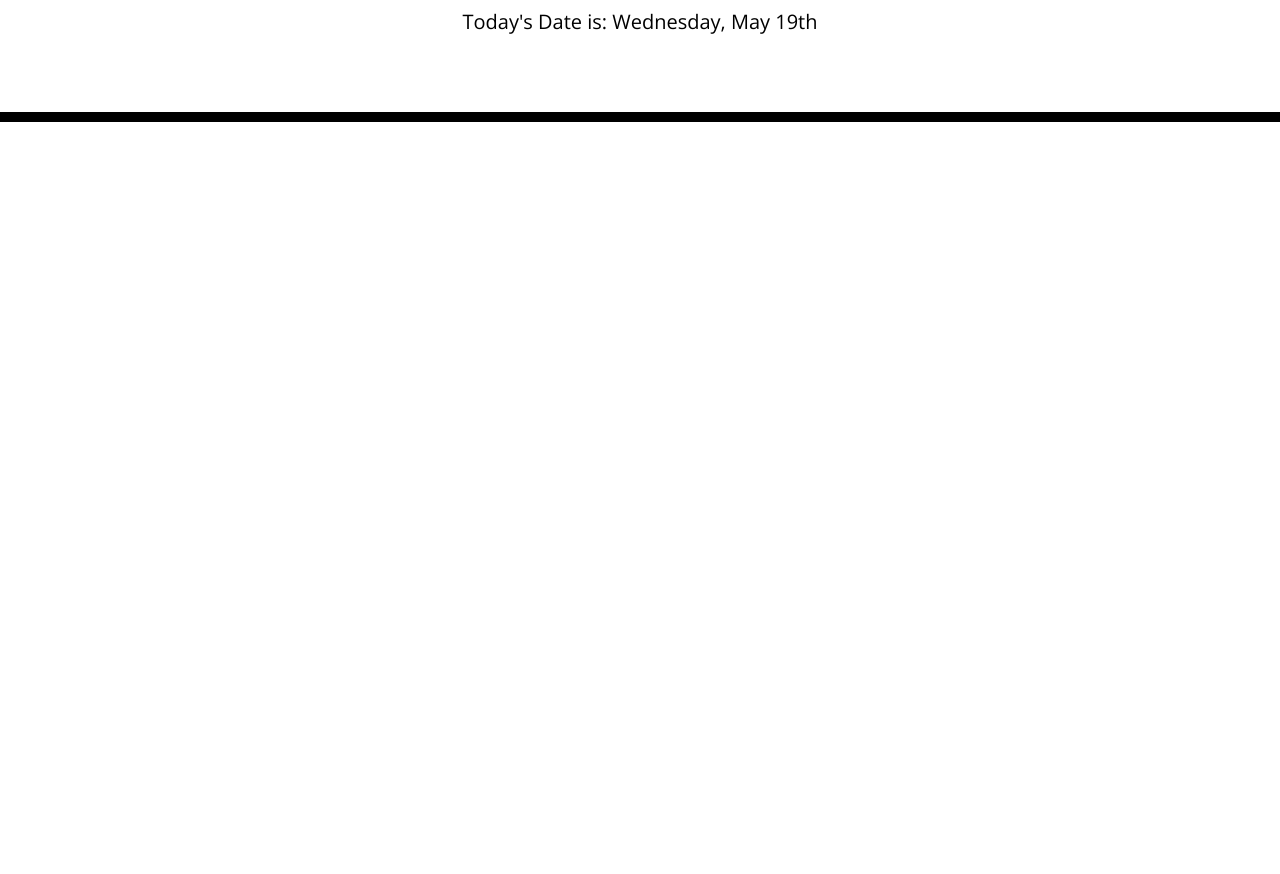
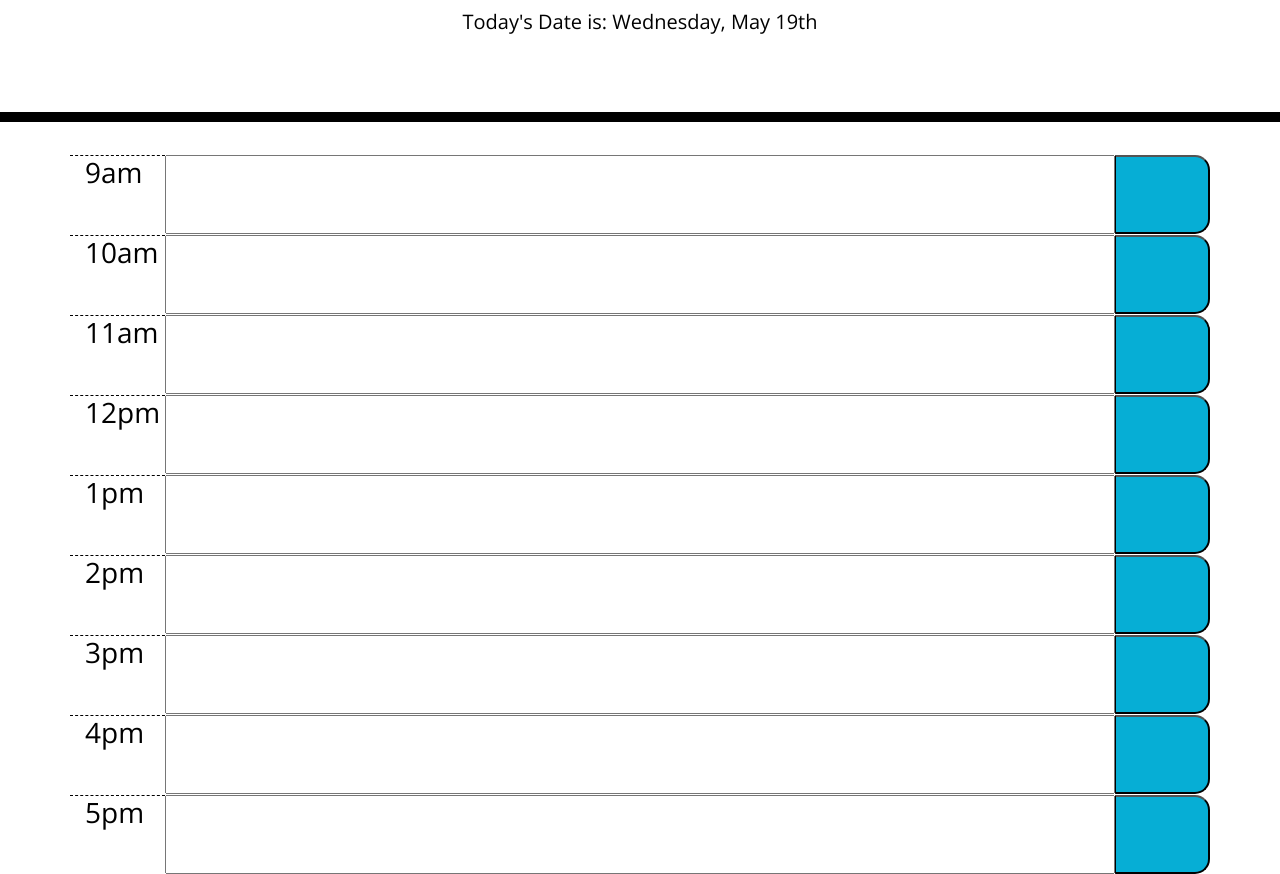
Before and after one commit to mlopez94/work-day-scheduler, a plain HTML site: page index.html in a window 1280 px wide. Shown: the part 182-1056 px from the top of the page. Before the commit the page ends 800 px from the top, so only its background shows below. Drawn offline with nearby package versions, Linux system fonts and the light colour scheme.

Commit message:
styling the html

```diff
--- a/index.html
+++ b/index.html
@@ -1,14 +1,23 @@
 <!DOCTYPE html>
 <html lang="en">
-
   <head>
     <meta charset="UTF-8" />
     <meta name="viewport" content="width=device-width, initial-scale=1.0" />
     <meta http-equiv="X-UA-Compatible" content="ie=edge" />
-  <link rel="stylesheet" href="https://stackpath.bootstrapcdn.com/bootstrap/4.3.1/css/bootstrap.min.css" />
-  <link rel="stylesheet" href="https://use.fontawesome.com/releases/v5.8.1/css/all.css"
-    integrity="sha384-50oBUHEmvpQ+1lW4y57PTFmhCaXp0ML5d60M1M7uH2+nqUivzIebhndOJK28anvf" crossorigin="anonymous" />
-  <link href="https://fonts.googleapis.com/css?family=Open+Sans&display=swap" rel="stylesheet" />
+    <link
+      rel="stylesheet"
+      href="https://stackpath.bootstrapcdn.com/bootstrap/4.3.1/css/bootstrap.min.css"
+    />
+    <link
+      rel="stylesheet"
+      href="https://use.fontawesome.com/releases/v5.8.1/css/all.css"
+      integrity="sha384-50oBUHEmvpQ+1lW4y57PTFmhCaXp0ML5d60M1M7uh3+nqUivzIebhndOJK28anvf"
+      crossorigin="anonymous"
+    />
+    <link
+      href="https://fonts.googleapis.com/css?family=Open+Sans&display=swap"
+      rel="stylesheet"
+    />
     <link rel="stylesheet" href="style.css" />
     <title>Work Day Scheduler</title>
   </head>
@@ -18,16 +27,59 @@
       <h1 class="display-3">Work Day Scheduler</h1>
       <p class="lead">A simple calendar app for scheduling your work day</p>
       <div id="todaysDate">
-      <p id="currentDay" class="lead"> </p>
+        <p id="currentDay" class="lead"></p>
       </div>
     </header>
-  <div class="container">
-    <!-- Timeblocks go here -->
+    <div class="container" id="container">
+      <div class="row">
+        <h3 class="hour col-1">9am</h3>
+        <input class="textarea col-10" />
+        <button class="saveBtn col-1"></button>
+      </div>
+      <div class="row">
+        <h3 class="hour col-1">10am</h3>
+        <input class="textarea col-10" />
+        <button class="saveBtn col-1"></button>
+      </div>
+      <div class="row">
+        <h3 class="hour col-1">11am</h3>
+        <input class="textarea col-10" />
+        <button class="saveBtn col-1"></button>
+      </div>
+      <div class="row">
+        <h3 class="hour col-1">12pm</h3>
+        <input class="textarea col-10" />
+        <button class="saveBtn col-1"></button>
+      </div>
+      <div class="row">
+        <h3 class="hour col-1">1pm</h3>
+        <input class="textarea col-10" />
+        <button class="saveBtn col-1"></button>
+      </div>
+      <div class="row">
+        <h3 class="hour col-1">2pm</h3>
+        <input class="textarea col-10" />
+        <button class="saveBtn col-1"></button>
+      </div>
+      <div class="row">
+        <h3 class="hour col-1">3pm</h3>
+        <input class="textarea col-10" />
+        <button class="saveBtn col-1"></button>
+      </div>
+      <div class="row">
+        <h3 class="hour col-1">4pm</h3>
+        <input class="textarea col-10" />
+        <button class="saveBtn col-1"></button>
+      </div>
+      <div class="row">
+        <h3 class="hour col-1">5pm</h3>
+        <input class="textarea col-10" />
+        <button class="saveBtn col-1"></button>
+      </div>
     </div>
 
     <script src="https://code.jquery.com/jquery-3.4.1.min.js"></script>
     <script src="https://cdnjs.cloudflare.com/ajax/libs/moment.js/2.24.0/moment.min.js"></script>
     <script src="./script.js"></script>
   </body>
-
 </html>
--- a/script.js
+++ b/script.js
@@ -1,2 +1 @@
-
 $("#currentDay").text(moment().format("[Today's Date is: ] dddd, MMM Do")); //easier way to write time in JQuery using moment
--- a/style.css
+++ b/style.css
@@ -33,7 +33,8 @@ textarea{
 .row {
   white-space: pre-wrap;
   height: 80px;
-  border-top: 1px solid white;;
+  border-top: 1px solid white;
+
 }
 
 .hour {
```
Lines whose indentation alone changed are shown as unchanged.
